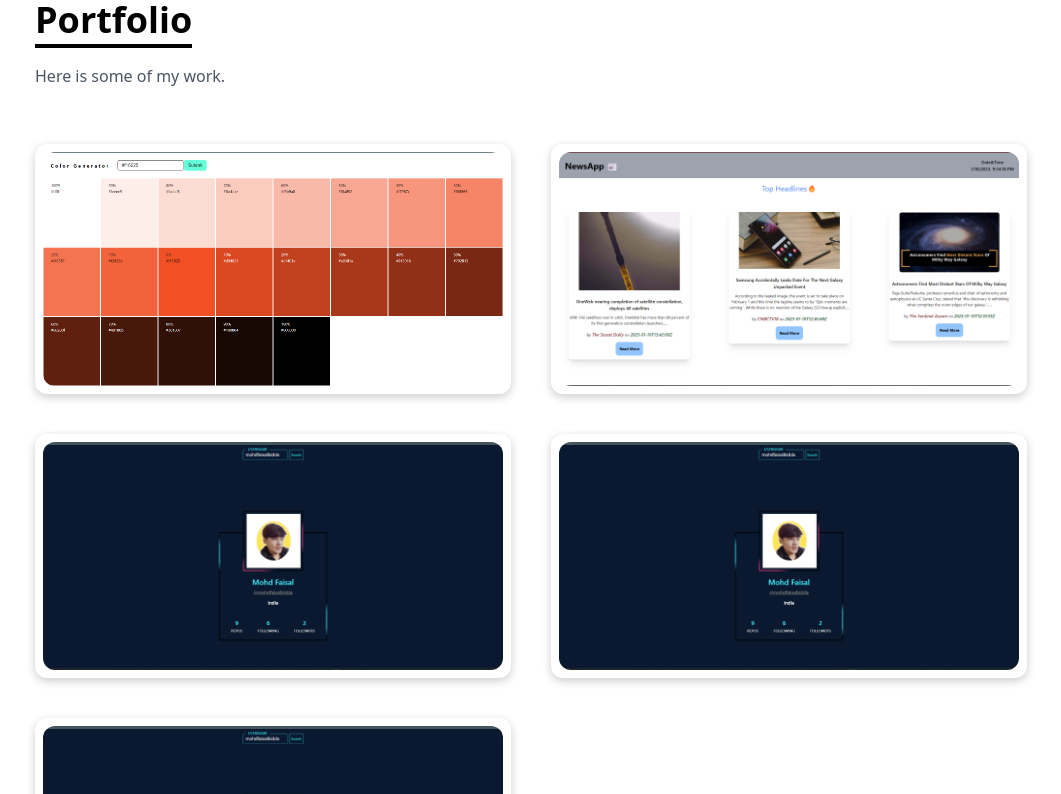
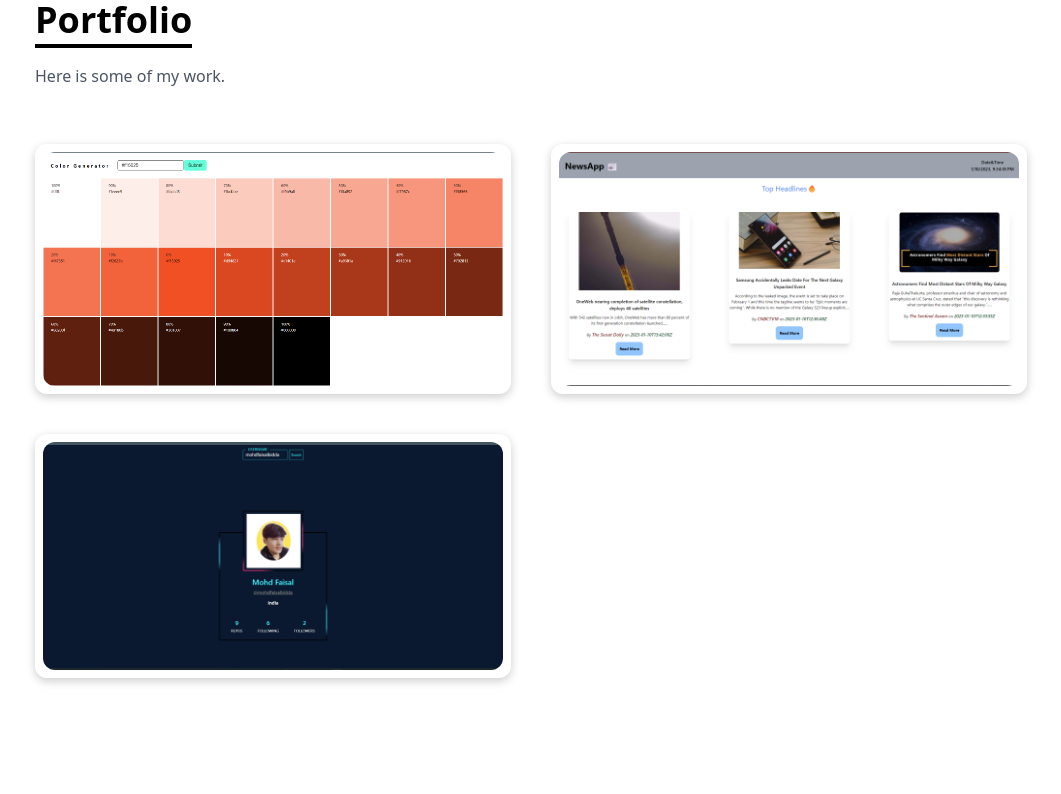
Before and after one commit to MohdFaisalBidda/mohdfaisalbidda.github.io, a React (Create React App) app: page / in a window 1280 px wide. Shown: the part 2000-2794 px from the top of the page, without its empty margins (109-1170 px from the left). Built offline with nearby package versions, Linux system fonts and the light colour scheme; a web font is replaced by a local one.

Commit message:
Added Nav Links to switch to different section

```diff
--- a/package.json
+++ b/package.json
@@ -15,9 +15,8 @@
     "react": "^18.2.0",
     "react-dom": "^18.2.0",
     "react-icons": "^4.6.0",
-    "react-router-dom": "^6.6.2",
     "react-scripts": "5.0.1",
-    "react-scroll": "^1.8.8",
+    "react-scroll": "^1.8.9",
     "typescript": "^4.8.4",
     "web-vitals": "^2.1.4"
   },
--- a/public/index.html
+++ b/public/index.html
@@ -9,7 +9,7 @@
       name="description"
       content="Web site created using create-react-app"
     />
-    <link rel="apple-touch-icon" href="%PUBLIC_URL%/logo192.png" />
+    <link rel="apple-touch-icon" href="%PUBLIC_URL%/favicon.ico" />
     <!--
       manifest.json provides metadata used when your web app is installed on a
       user's mobile device or desktop. See https://developers.google.com/web/fundamentals/web-app-manifest/
--- a/src/Components/About.tsx
+++ b/src/Components/About.tsx
@@ -4,7 +4,7 @@ const About:FC = ()=> {
 
   return (
     <>
-      <div  className="w-full h-screen dark:bg-primary pt-96">
+      <div id='about'  className="w-full h-screen dark:bg-primary pt-96">
         <div className=" max-w-screen-lg p-4 mx-auto flex flex-col justify-center w-full h-full ">
           <div className="">
             <p className='text-4xl font-bold inline border-b-4 border-black dark:text-secondary dark:border-secondary'>About</p>
--- a/src/Components/Contact.tsx
+++ b/src/Components/Contact.tsx
@@ -3,7 +3,7 @@ import React,{FC} from 'react'
 const Contact:FC = ()=> {
     return (
         <>
-            <div className=" w-full h-full dark:bg-primary">
+            <div id='contact' className=" w-full h-full dark:bg-primary">
                 <div className=" max-w-screen-lg mx-auto flex flex-col justify-center h-screen p-6">
 
                     <div className="mb-10">
--- a/src/Components/Experience.tsx
+++ b/src/Components/Experience.tsx
@@ -98,7 +98,7 @@ const Experience:FC = ()=> {
     ]
 
     return (
-        <div className=' w-full h-full dark:bg-primary pt-20'>
+        <div id='experience' className=' w-full h-full dark:bg-primary pt-20'>
             <div className=" max-w-screen-lg mx-auto p-4 flex flex-col justify-center w-full h-full">
                 <div>
                     <p className='text-4xl font-bold border-b-4 inline border-black px-2 dark:text-secondary dark:border-secondary'>Experience</p>
--- a/src/Components/Home.tsx
+++ b/src/Components/Home.tsx
@@ -5,7 +5,7 @@ import Hero from '../assets/hero.png'
 const  Home:FC = ()=> {
     return (
         <>
-            <div className=" h-screen w-full dark:bg-primary">
+            <div id='home' className=" h-screen w-full dark:bg-primary">
                 <div className="max-w-screen-lg mx-auto flex flex-col items-center justify-center h-full px-4 md:flex-row pt-52 sm:pt-48">
                     <div className="my-8">
                         <h2 className=' text-3xl sm:text-6xl font-semibold text-black pb-5 dark:text-secondary'>I'm a Full stack Developer</h2>
--- a/src/Components/NavBar.tsx
+++ b/src/Components/NavBar.tsx
@@ -1,43 +1,12 @@
 import React, { useState } from 'react'
 import { BsFillPersonLinesFill, BsGithub, BsLinkedin, BsMailbox, BsMoonStarsFill } from 'react-icons/bs'
 import { FaBars, FaTimes } from 'react-icons/fa'
+import { Link } from "react-scroll"
 // import { BsSun } from 'react-icons/bs'
 
-interface List {
-    id : number,
-    link: string | any
-}
 
-const NavBar =(props: any)=> {
+const NavBar = (props: any) => {
     const [nav, setNav] = useState(false);
-
-    const lists:List[] = [
-        {
-            id: 1,
-            link: "Home",
-        },
-        {
-            id: 2,
-            link: "About",
-        },
-        {
-            id: 3,
-            link: "Portfolio",
-        },
-        {
-            id: 4,
-            link: "Experience",
-        },
-        {
-            id: 5,
-            link: "Contact",
-        }
-        ,
-        {
-            id: 6,
-            link: <BsMoonStarsFill className='text-black dark:text-secondary' onClick={props.handleTheme} />
-        }
-    ]
 
     return (
         <>
@@ -47,15 +16,17 @@ const NavBar =(props: any)=> {
                 </div>
 
                 <ul className='hidden lg:flex'>
+                    <li className='px-8 cursor-pointer capitalize font-thin text-black hover:scale-105 duration-200 text-2xl dark:text-secondary'><Link to="home" smooth >Home</Link></li>
 
-                    {
-                        React.Children.toArray(lists.map((list) => {
-                            return <>
-                                <div key={list.id}>
-                                    <li className='px-8 cursor-pointer capitalize font-thin text-black hover:scale-105 duration-200 text-2xl dark:text-secondary'>{list.link}</li>
-                                </div>
-                            </>
-                        }))}
+                    <li className='px-8 cursor-pointer capitalize font-thin text-black hover:scale-105 duration-200 text-2xl dark:text-secondary'><Link to="about" smooth >About</Link></li>
+
+                    <li className='px-8 cursor-pointer capitalize font-thin text-black hover:scale-105 duration-200 text-2xl dark:text-secondary'><Link to="portfolio" smooth >Portfolio</Link></li>
+
+                    <li className='px-8 cursor-pointer capitalize font-thin text-black hover:scale-105 duration-200 text-2xl dark:text-secondary'><Link to="experience" smooth >Experience</Link></li>
+
+                    <li className='px-8 cursor-pointer capitalize font-thin text-black hover:scale-105 duration-200 text-2xl dark:text-secondary'><Link to="contact" smooth >Contact</Link></li>
+
+                    <li className='px-8 cursor-pointer capitalize font-thin text-black hover:scale-105 duration-200 text-2xl dark:text-secondary'><BsMoonStarsFill className='text-black dark:text-secondary' onClick={props.handleTheme} /></li>
                 </ul>
 
 
@@ -65,13 +36,15 @@ const NavBar =(props: any)=> {
 
                 {nav && <ul className='flex flex-col justify-center items-center absolute top-0 left-0 w-full h-screen bg-white text-black bg-opacity-90  dark:text-secondary transition-all duration-200 dark:bg-primary dark:bg-opacity-80'>
 
-                    {lists.map((list) => {
-                        return <>
-                            <li onClick={()=>setNav(!nav)} key={list.id} className='px-4 cursor-pointer capitalize font-medium  hover:scale-105 duration-200 py-6 text-4xl'>{list.link}</li>
-                        </>
-                    })}
+                    <li className='px-4 cursor-pointer capitalize font-medium  hover:scale-105 duration-200 py-6 text-4xl' onClick={() => setNav(nav)} ><Link to="home" smooth >Home</Link></li>
+                    <li onClick={() => setNav(nav)} className='px-4 cursor-pointer capitalize font-medium  hover:scale-105 duration-200 py-6 text-4xl'><Link to="about" smooth >About</Link></li>
+                    <li onClick={() => setNav(!nav)} className='px-4 cursor-pointer capitalize font-medium  hover:scale-105 duration-200 py-6 text-4xl'><Link to="portfolio" smooth >Portfolio</Link></li>
+                    <li onClick={() => setNav(!nav)} className='px-4 cursor-pointer capitalize font-medium  hover:scale-105 duration-200 py-6 text-4xl'><Link to="experience" smooth >Experience</Link></li>
+                    <li onClick={() => setNav(!nav)} className='px-4 cursor-pointer capitalize font-medium  hover:scale-105 duration-200 py-6 text-4xl'><Link to="contact" smooth >Contact</Link></li>
 
-                    <div className=' pt-10'>
+                    <li className='px-8 my-4 cursor-pointer capitalize font-thin text-black hover:scale-105 duration-200 text-4xl dark:text-secondary'><BsMoonStarsFill className='text-black dark:text-secondary' onClick={props.handleTheme} /></li>
+
+                    <div className='pt-10'>
                         <p className='uppercase tracking-widest font-bold'>Let's Connect</p>
                         <div className="my-4 flex justify-between items-center ">
                             <a rel='noreferrer' target='_blank' href='https://linkedin.com/in/mohd-faisal-bidda'><BsLinkedin className='mx-4 cursor-pointer hover:scale-105 duration-200' size={50} /></a>
--- a/src/Components/Projects.tsx
+++ b/src/Components/Projects.tsx
@@ -42,32 +42,13 @@ const Projects = ()=> {
             preview: "https://github-profile-viewer-three.vercel.app/"
 
         }
-        ,
-        {
-            id: 4,
-            src: gApp,
-            pName:"Github Profile Viewer",
-            description:"lorem10",
-            code: "https://github.com/MohdFaisalBidda/Github-Profile-Viewer",
-            preview: "https://github-profile-viewer-three.vercel.app/"
 
-        }
-        ,
-        {
-            id: 5,
-            src: gApp,
-            pName:"Github Profile Viewer",
-            description:"lorem10",
-            code: "https://github.com/MohdFaisalBidda/Github-Profile-Viewer",
-            preview: "https://github-profile-viewer-three.vercel.app/"
-
-        }
 
 
     ]
     return (
         <>
-            <div className='w-full min-h-screen dark:bg-primary pt-96'>
+            <div id='portfolio' className='w-full min-h-screen dark:bg-primary pt-96'>
                 <div className=" max-w-screen-lg p-4 mx-auto flex flex-col justify-center w-full h-full ">
                     <div className="pb-8">
                         <p className='text-4xl font-bold inline border-b-4 border-black dark:text-secondary dark:border-secondary'>Portfolio</p>
--- a/tsconfig.json
+++ b/tsconfig.json
@@ -18,7 +18,9 @@
     "resolveJsonModule": true,
     "isolatedModules": true,
     "noEmit": true,
-    "jsx": "react-jsx"
+    "jsx": "react-jsx",
+    "noImplicitAny": false
+
   },
   "include": [
     "src"
```
Also changed, not shown: 1 other file (tests, documents, lock files or other folders).
